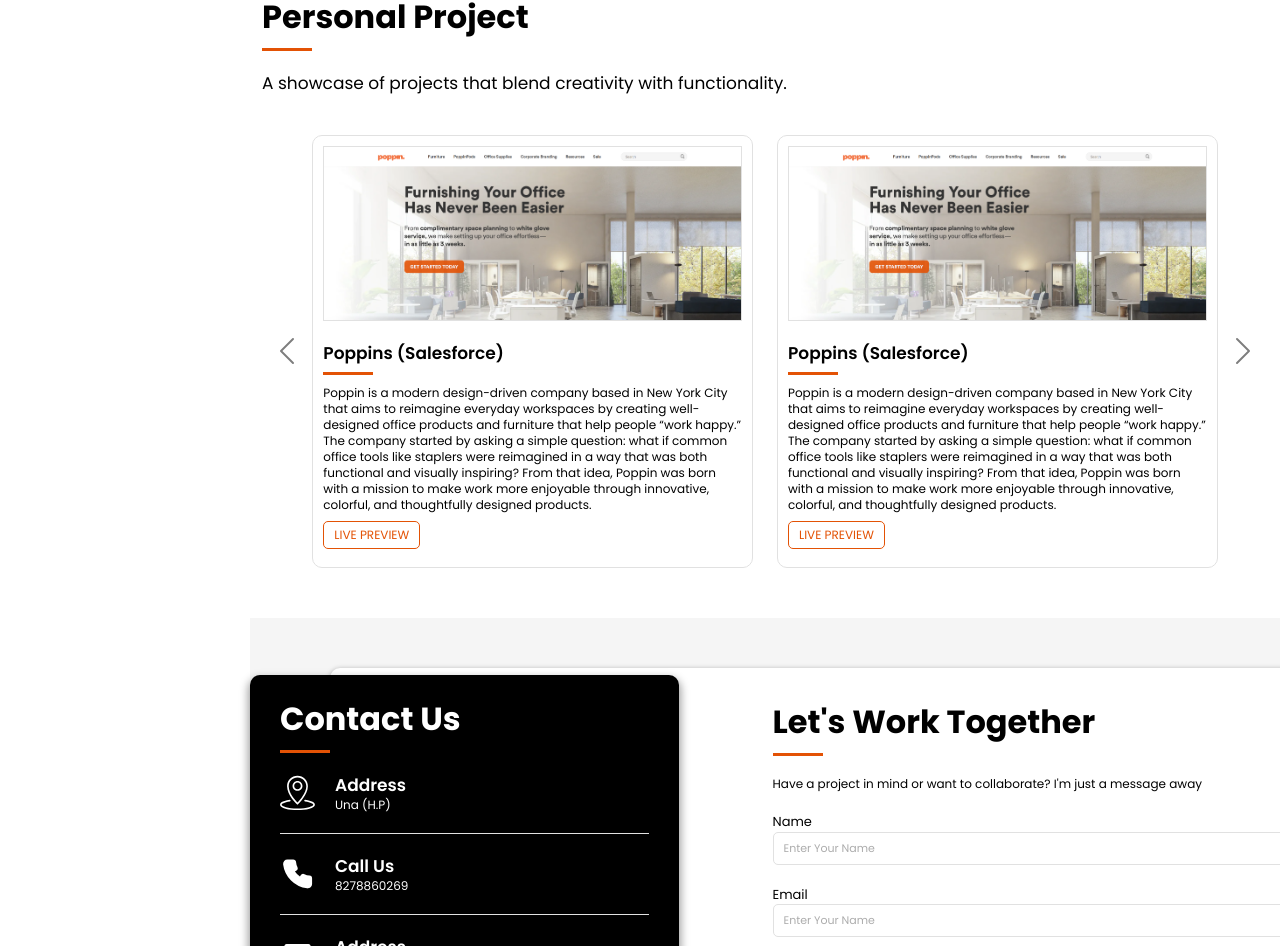
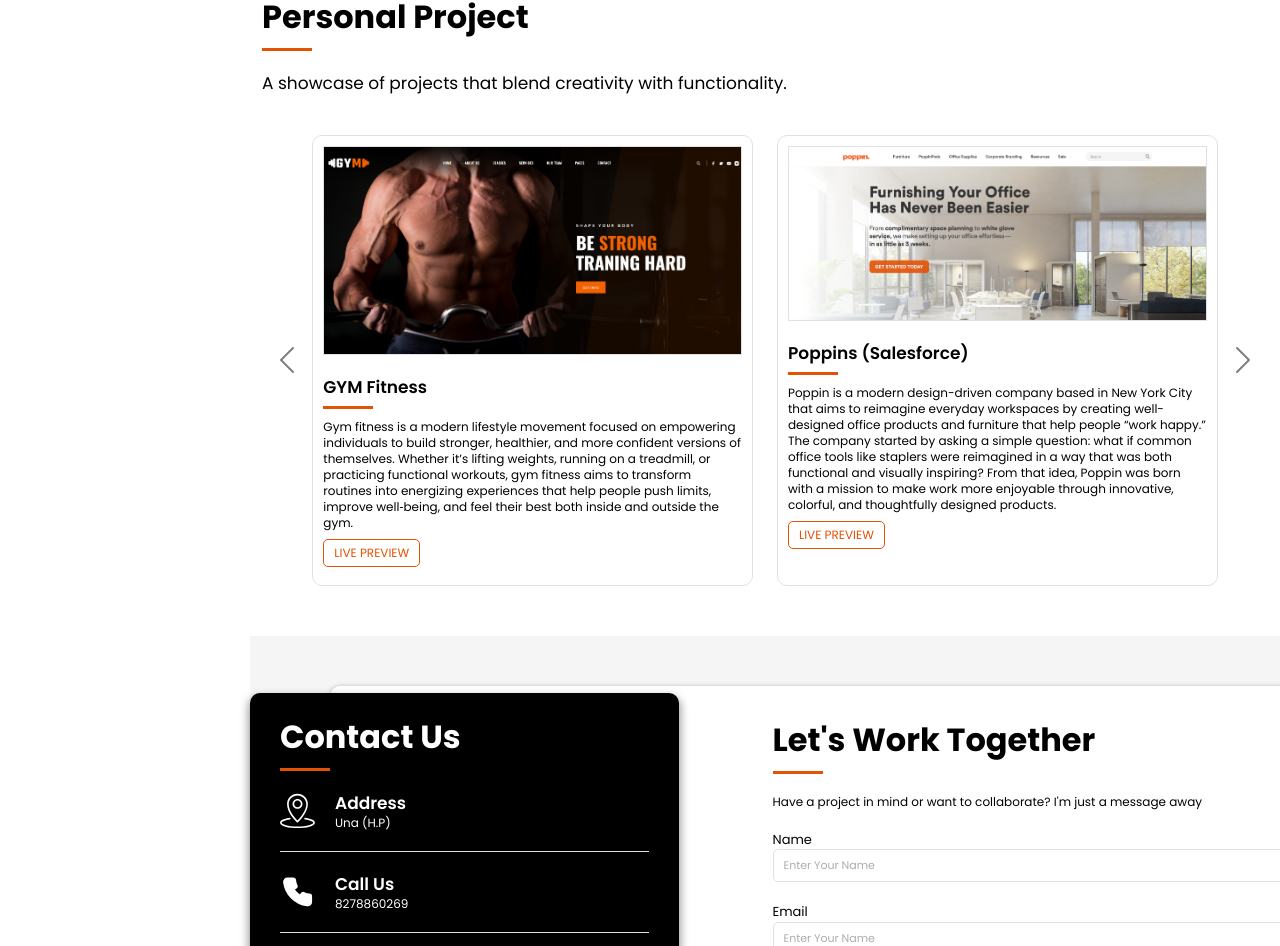
Before and after one commit to satish166/satish-sandhu-portfolio, a Next.js app: page / in a window 1280 px wide. Shown: the part 3221-4167 px from the top of the page. Built offline with nearby package versions, Linux system fonts and the light colour scheme.

Commit message:
add project

```diff
--- a/app/components/pages/personal-project/personal-project.scss
+++ b/app/components/pages/personal-project/personal-project.scss
@@ -17,8 +17,11 @@
                 max-width: 90%;
                 margin: auto;
             }
-            .carousel-control-prev, .carousel-control-next {
+
+            .carousel-control-prev,
+            .carousel-control-next {
                 width: 5%;
+
                 span {
                     filter: brightness(0) saturate(100%) invert(0%) sepia(100%) saturate(9%) hue-rotate(190deg) brightness(96%) contrast(102%);
                 }
@@ -62,6 +65,8 @@
                 overflow: hidden;
                 border: 1px solid $gray2;
                 transition: 0.5s;
+                max-height: 230px;
+                max-width: 549px;
 
                 .visit-text {
                     position: absolute;
--- a/app/components/pages/personal-project/personal-project.tsx
+++ b/app/components/pages/personal-project/personal-project.tsx
@@ -3,6 +3,7 @@
 import starfurniture from "../../../assets/images/star-furniture.png";
 import kimball from "../../../assets/images/kimball.png";
 import poppin from "../../../assets/images/poppin.png";
+import gymBanner from "../../../assets/images/gym-project-banner.png";
 
 
 export default function PersonalProject() {
@@ -90,16 +91,16 @@
                 <div className="row">
                   <div className="col-md-6">
                     <div className="work-box">
-                      <a className="visit-site" href="https://www.poppin.com/" target="_blank">
-                        <Image src={poppin} alt="Poppins" className="h-auto" />
+                      <a className="visit-site" href="https://gym-project-six-theta.vercel.app/" target="_blank">
+                        <Image src={gymBanner} alt="Poppins" className="h-auto" />
                         <div className="visit-text">
                           <p>Visit site</p>
                         </div>
                       </a>
                       <div className="about-project">
-                        <h4>Poppins (Salesforce)</h4>
-                        <p>Poppin is a modern design-driven company based in New York City that aims to reimagine everyday workspaces by creating well-designed office products and furniture that help people “work happy.” The company started by asking a simple question: what if common office tools like staplers were reimagined in a way that was both functional and visually inspiring? From that idea, Poppin was born with a mission to make work more enjoyable through innovative, colorful, and thoughtfully designed products.</p>
-                        <a href="https://www.poppin.com/" target="_blank" className="button button-outline-primary my-2">Live Preview</a>
+                        <h4>GYM Fitness</h4>
+                        <p>Gym fitness is a modern lifestyle movement focused on empowering individuals to build stronger, healthier, and more confident versions of themselves. Whether it’s lifting weights, running on a treadmill, or practicing functional workouts, gym fitness aims to transform routines into energizing experiences that help people push limits, improve well‑being, and feel their best both inside and outside the gym.  </p>
+                        <a href="https://gym-project-six-theta.vercel.app/" target="_blank" className="button button-outline-primary my-2">Live Preview</a>
                       </div>
 
                     </div>
```
Also changed, not shown: app/assets/images/gym-project-banner.png (added). Lines whose indentation alone changed are shown as unchanged.
